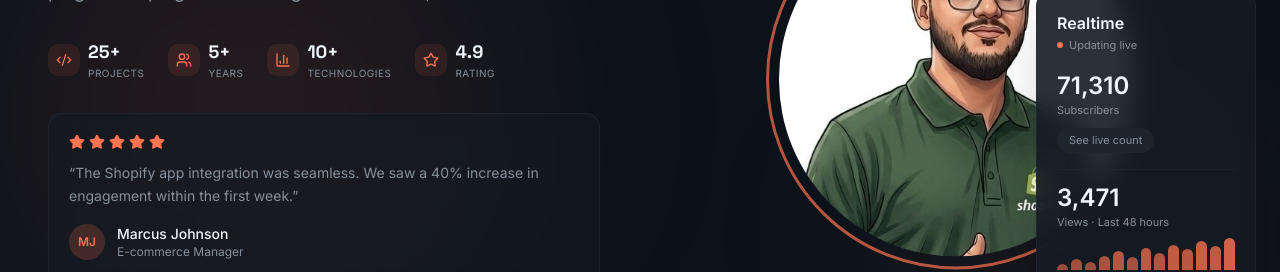
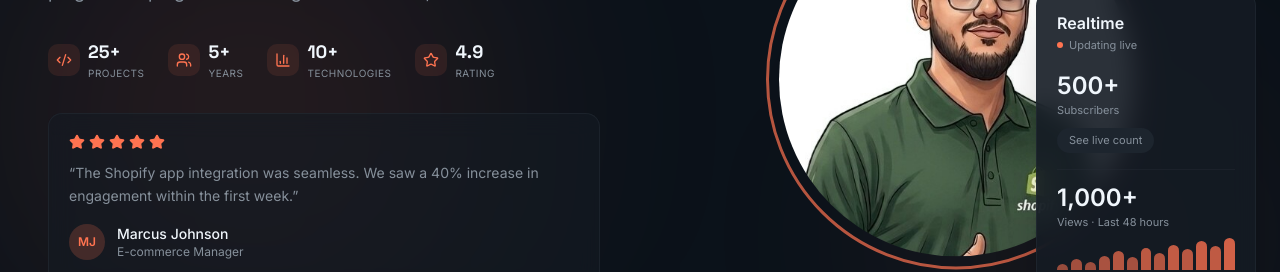
Before and after one commit to CodeWithIfte/codewithifte-web, a Next.js app: page / in a window 1280 px wide. Shown: the part 325-597 px from the top of the page. Built offline with nearby package versions, Linux system fonts and the light colour scheme.

Commit message:
update analytics card numbers

```diff
--- a/components/sections/Hero.tsx
+++ b/components/sections/Hero.tsx
@@ -113,7 +113,7 @@ export function Hero() {
             </div>
 
             <div className="mt-2 lg:mt-4">
-              <div className="text-lg lg:text-2xl font-bold text-foreground">71,310</div>
+              <div className="text-lg lg:text-2xl font-bold text-foreground">500+</div>
               <div className="text-[10px] lg:text-[11px] text-muted-foreground">Subscribers</div>
             </div>
 
@@ -124,7 +124,7 @@ export function Hero() {
             <div className="mt-2 lg:mt-4 border-t border-border/40" />
 
             <div className="mt-1.5 lg:mt-3">
-              <div className="text-lg lg:text-2xl font-bold text-foreground">3,471</div>
+              <div className="text-lg lg:text-2xl font-bold text-foreground">1,000+</div>
               <div className="text-[10px] lg:text-[11px] text-muted-foreground">Views · Last 48 hours</div>
             </div>
 
```
